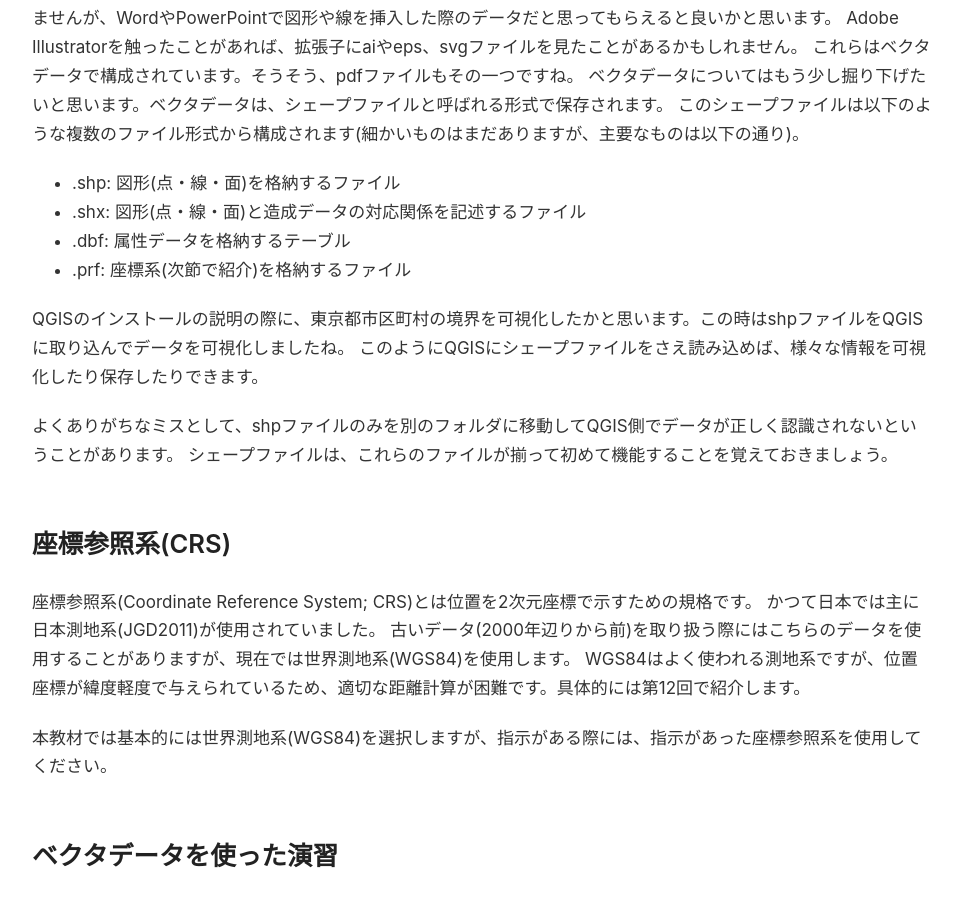
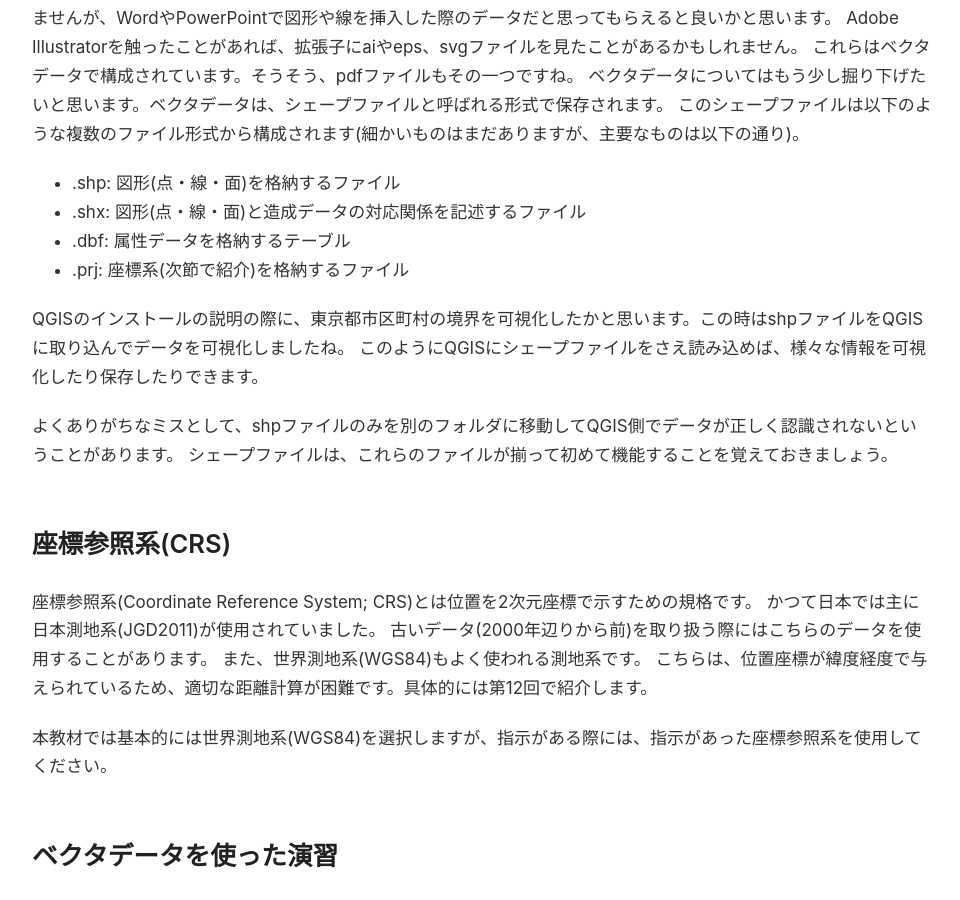
Before and after one commit to MasayaMatsushita/spatiotemporal-analysis, a Jekyll site: the page built from docs/lec/03-spatial-data-analysis.md, in a window 1280 px wide and 900 px high, scrolled down 3036 px. Shown: the whole window, without its empty margins (158-1118 px from the left). Built offline with Jekyll 4.4.1, drawn with Linux system fonts in a browser that asks for light colours; our own code applies the rules of GitHub Pages for plain Markdown files; some of the changed text lies outside the part shown.

Commit message:
第三回の誤字脱字修正

```diff
--- a/docs/lec/03-spatial-data-analysis.md
+++ b/docs/lec/03-spatial-data-analysis.md
@@ -79,7 +79,7 @@
 - .shp: 図形(点・線・面)を格納するファイル
 - .shx: 図形(点・線・面)と造成データの対応関係を記述するファイル
 - .dbf: 属性データを格納するテーブル
-- .prf: 座標系(次節で紹介)を格納するファイル
+- .prj: 座標系(次節で紹介)を格納するファイル
 
 QGISのインストールの説明の際に、東京都市区町村の境界を可視化したかと思います。この時はshpファイルをQGISに取り込んでデータを可視化しましたね。
 このようにQGISにシェープファイルをさえ読み込めば、様々な情報を可視化したり保存したりできます。
@@ -91,8 +91,9 @@
 
 座標参照系(Coordinate Reference System; CRS)とは位置を2次元座標で示すための規格です。
 かつて日本では主に日本測地系(JGD2011)が使用されていました。
-古いデータ(2000年辺りから前)を取り扱う際にはこちらのデータを使用することがありますが、現在では世界測地系(WGS84)を使用します。
-WGS84はよく使われる測地系ですが、位置座標が緯度軽度で与えられているため、適切な距離計算が困難です。具体的には第12回で紹介します。
+古いデータ(2000年辺りから前)を取り扱う際にはこちらのデータを使用することがあります。
+また、世界測地系(WGS84)もよく使われる測地系です。
+こちらは、位置座標が緯度経度で与えられているため、適切な距離計算が困難です。具体的には第12回で紹介します。
 
 本教材では基本的には世界測地系(WGS84)を選択しますが、指示がある際には、指示があった座標参照系を使用してください。
 
@@ -129,6 +130,7 @@
 
 先程の国土地理院の基盤地図情報には数値標高モデルのデータも存在しています。
 次に、[このファイル](../materials/03/FG-GML-533944-DEM5A-20250620.zip)をダウンロードしてください。
+今回扱うGML（Geography Markup Language）ファイルもGISでよく用いられるデータです。
 
 さて、このzipファイルをQGISに取り込むのですが、標準のQGISにない機能を使います。
 そのため、プラグインをインストールする必要があります。
```
